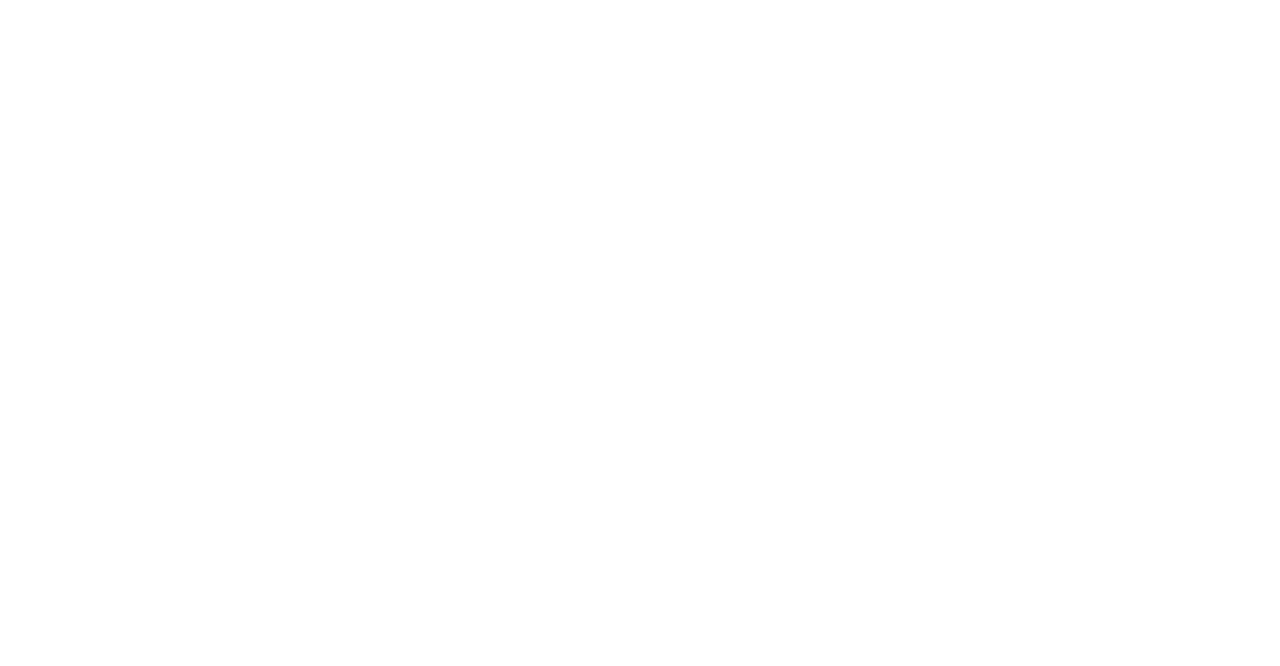
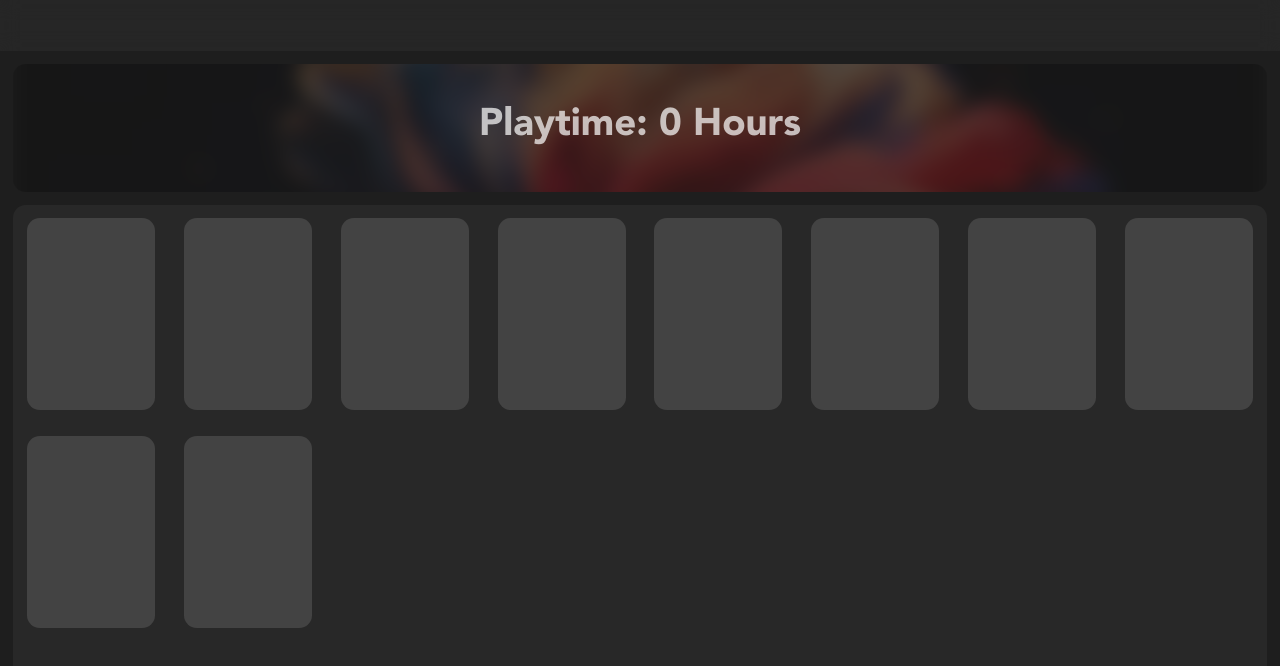
Before and after one commit to CharliVanNood/ProjectSteam, a plain HTML site: page web/index.html in a window 1280 px wide. Drawn offline with Linux system fonts and the light colour scheme.

Commit message:
set up the main index site

```diff
--- a/web/index.html
+++ b/web/index.html
@@ -4,8 +4,27 @@
     <meta charset="UTF-8">
     <meta name="viewport" content="width=device-width, initial-scale=1.0">
     <title>Steam</title>
+    <link rel="stylesheet" href="style.css">
 </head>
 <body>
-
+    <div class="menubar"></div>
+    <div class="announcements">
+        <img src="images/background.jpg" class="backgroundImage">
+        <span class="playtime">Playtime: 0 Hours</span>
+    </div>
+    <div class="games">
+        <div class="holder">
+            <div class="game"></div>
+            <div class="game"></div>
+            <div class="game"></div>
+            <div class="game"></div>
+            <div class="game"></div>
+            <div class="game"></div>
+            <div class="game"></div>
+            <div class="game"></div>
+            <div class="game"></div>
+            <div class="game"></div>
+        </div>
+    </div>
 </body>
 </html>
--- /dev/null
+++ b/web/style.css
@@ -0,0 +1,89 @@
+@font-face {
+    font-family: Avenir;
+    src: url("fonts/AvenirLTStd-Book.otf");
+}
+@font-face {
+    font-family: AvenirBlack;
+    src: url("fonts/AvenirLTStd-Black.otf");
+}
+
+body {
+    background-color: rgb(30, 30, 30);
+    padding: 0;
+    overflow-x: hidden;
+}
+
+body::-webkit-scrollbar {
+    display: none;
+}
+
+.menubar {
+    background-color: rgb(40, 40, 40, 0.8);
+    position: fixed;
+    height: 4vw;
+    width: 100vw;
+    left: 0;
+    top: 0;
+    backdrop-filter: blur(10px);
+    z-index: 10;
+}
+
+.backgroundImage {
+    position: absolute;
+    top: -75%;
+    width: 100%;
+    left: 0;
+    filter: blur(10px);
+    opacity: 0.25;
+}
+
+.announcements {
+    position: absolute;
+    top: 5vw;
+    left: 1vw;
+    height: 10vw;
+    width: 98vw;
+    overflow: hidden;
+    border-radius: 1vw;
+}
+
+.announcements .playtime {
+    font-family: AvenirBlack;
+    font-size: 3vw;
+    color:rgb(255, 255, 255, 0.7);
+    position: absolute;
+    top: 3vw;
+    left: 0vw;
+    width: 100%;
+    text-align: center;
+}
+
+.games {
+    background-color: rgb(40, 40, 40);
+    position: absolute;
+    min-height: calc(100vh - 6vw);
+    width: 98vw;
+    left: 1vw;
+    top: 16vw;
+    border-radius: 1vw;
+    overflow: hidden;
+}
+
+.games .holder {
+    position: absolute;
+    top: 1vw;
+    left: 1vw;
+    width: 96vw;
+    display: grid;
+    grid-template-columns: repeat(8, 1fr);
+    gap: 2.1vw;
+    justify-items: center;
+    align-items: center;
+}
+
+.games .holder .game {
+    width: 10vw;
+    height: 15vw;
+    border-radius: 1vw;
+    background-color: rgb(67, 67, 67);
+}
```
Also changed, not shown: web/fonts/AvenirLTStd-Black.otf (added), web/fonts/AvenirLTStd-Book.otf (added), web/fonts/AvenirLTStd-Roman.otf (added), web/images/background.jpg (added).
